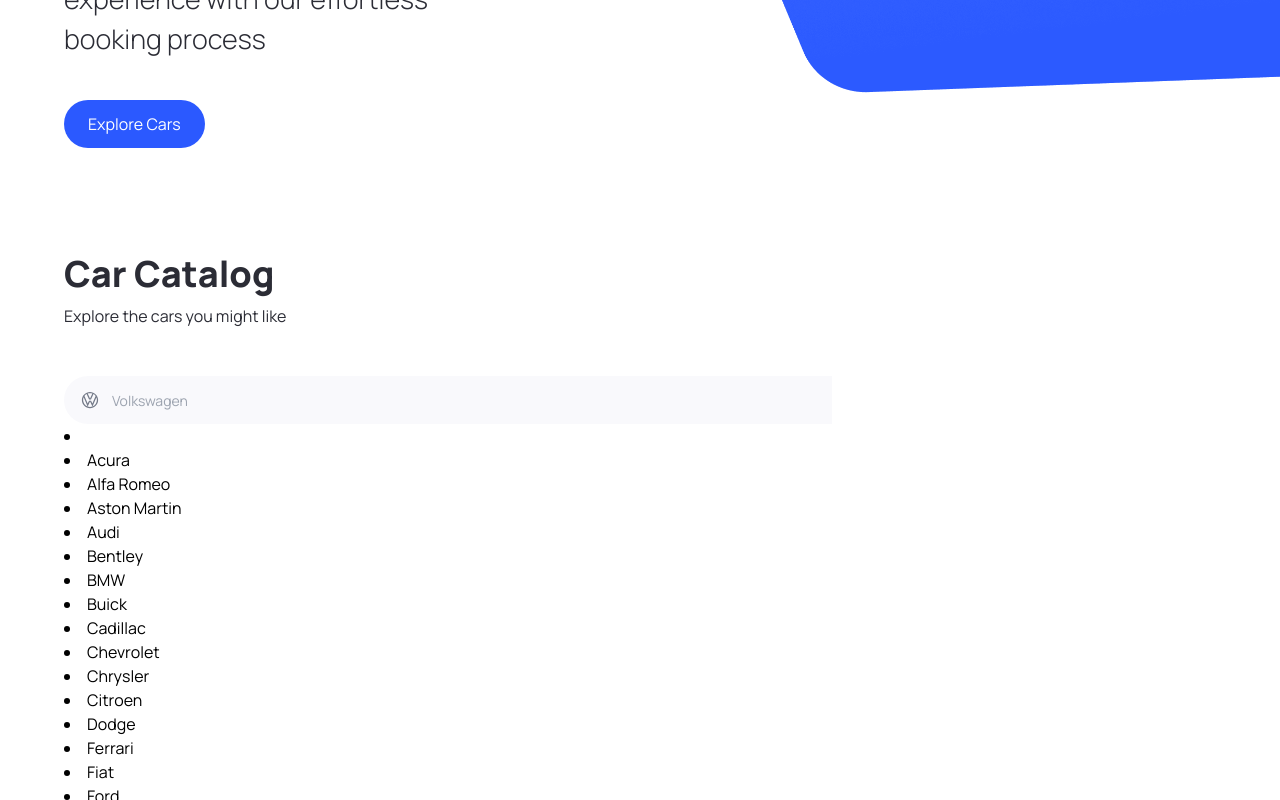
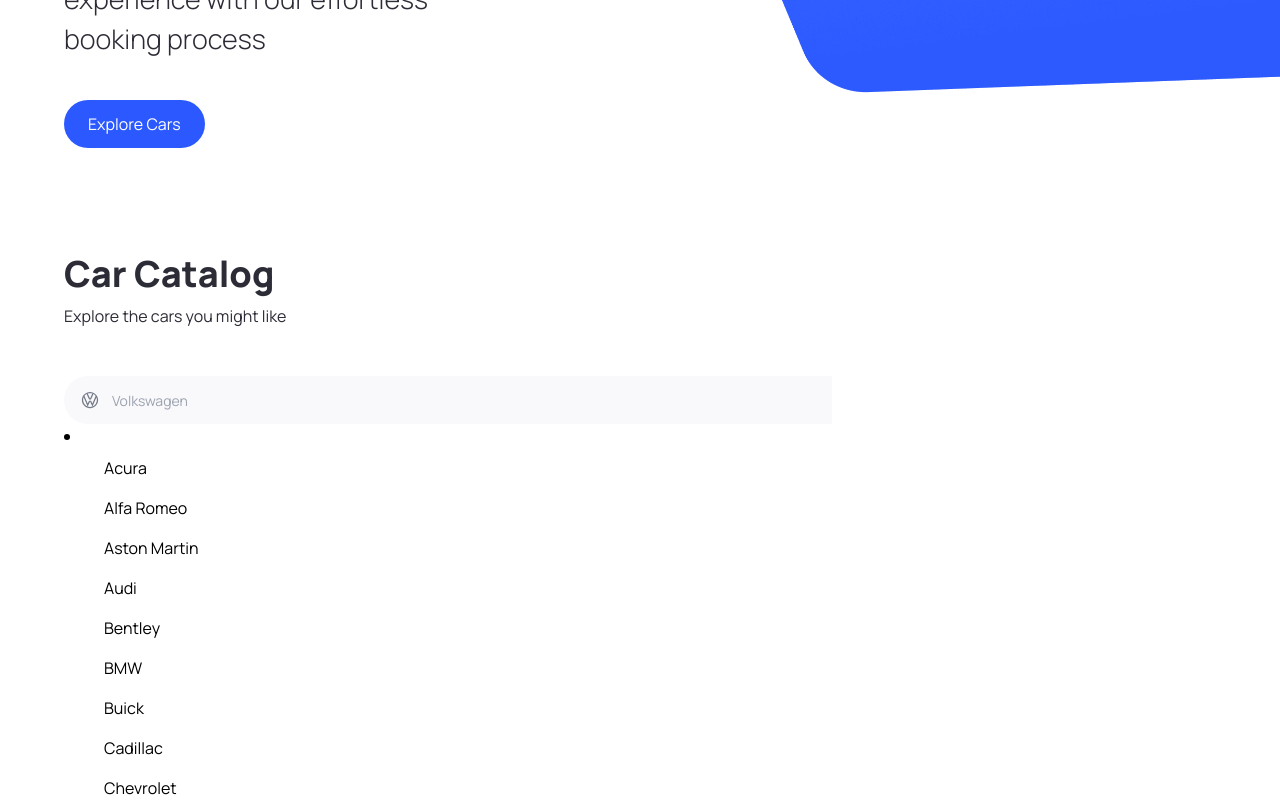
Before and after one commit to Taszczer/Next_js, a Next.js app: page / in a window 1280 px wide. Both pictures are taken after a click on the button 82 px from the left and 1010 px from the top of the page. Shown: the part 610-1410 px from the top of the page. Built offline with nearby package versions, Linux system fonts and the light colour scheme.

Commit message:
SearchBar

```diff
--- a/components/SearchManufacturer.tsx
+++ b/components/SearchManufacturer.tsx
@@ -45,7 +45,7 @@
                   {filteredManufacturers.length === 0 && query !== "" ? (
                     <Combobox.Option
                       value={query}
-                      className='search-manufacturer__option'
+                      className='cursor-default select-none py-2 pl-10 pr-4'
                     >
                       Create '{ query }'
                     </Combobox.Option>
@@ -53,7 +53,7 @@
                     filteredManufacturers.map((item) => (
                       <Combobox.Option
                         key={item}
-                        className={({ active }) => `relative search-manufcaturer__option hover:bg-primary-blue hover:text-white  `}
+                        className={({ active }) => `relative cursor-default select-none py-2 pl-10 pr-4 list-none hover:bg-primary-blue hover:text-white  `}
                       >
                         {item}
                       </Combobox.Option>
```
